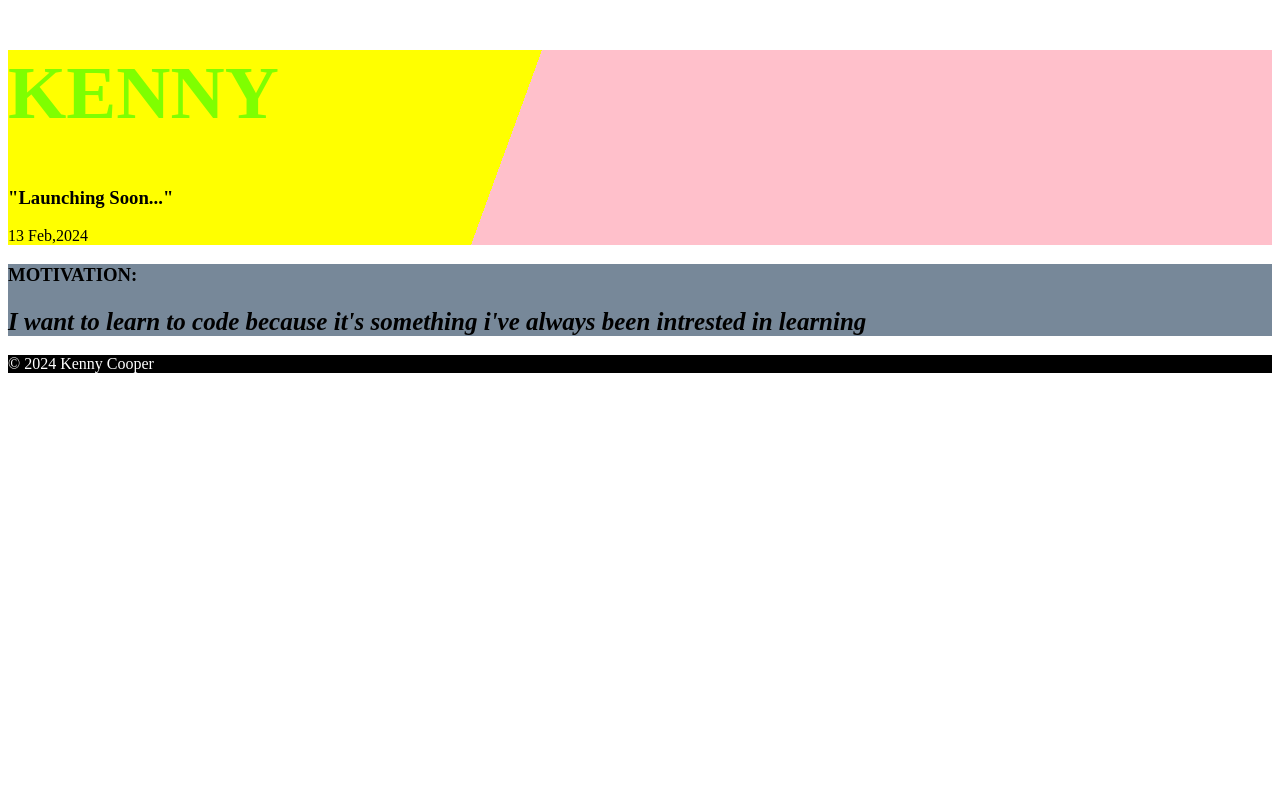
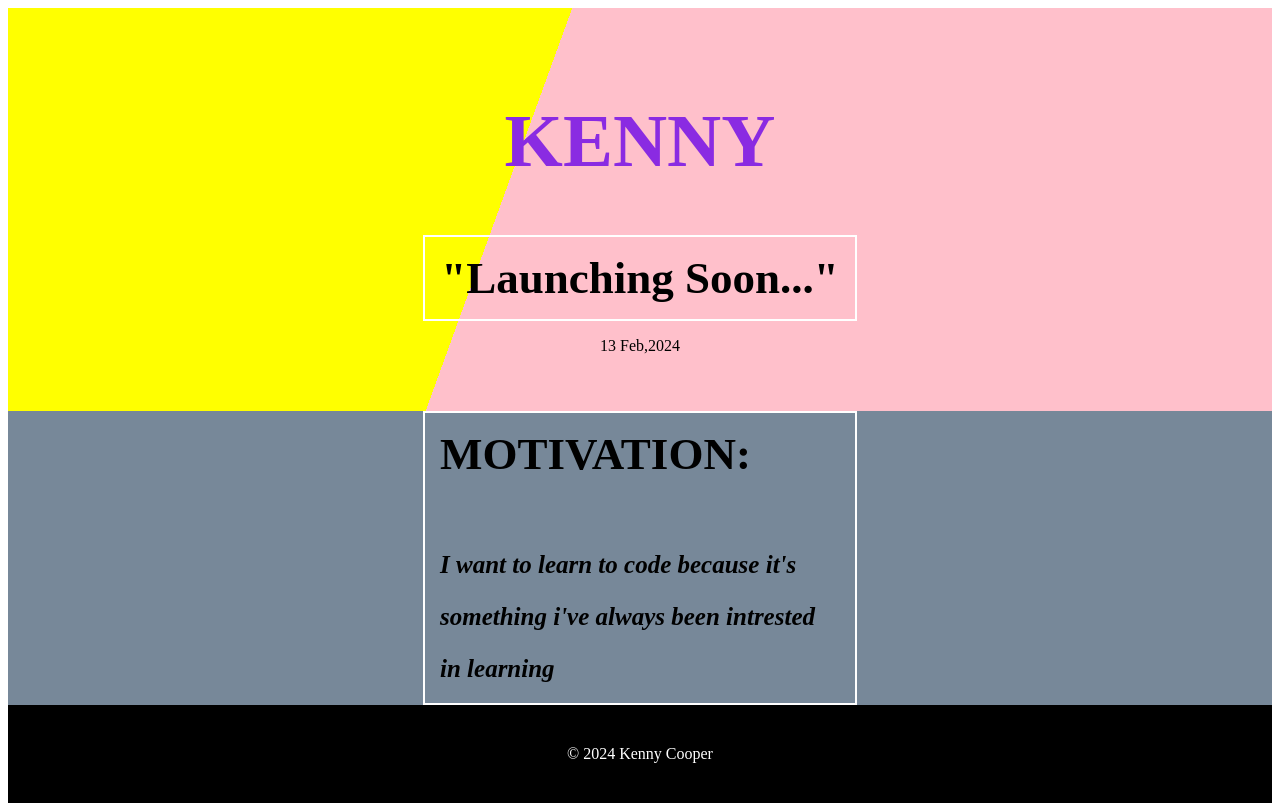
Before and after one commit to coopdalu/project1, a plain HTML site: page index.html in a window 1280 px wide. Drawn offline with Linux system fonts and the light colour scheme.

Commit message:
complete

```diff
--- a/style.css
+++ b/style.css
@@ -1,5 +1,5 @@
 h1{
-color:chartreuse;
+color:blueviolet;
 font-size: 75px;
 }
 
@@ -21,3 +21,17 @@ footer{
     background:black;
     color:white;
 }
+
+div{
+    text-align: center;
+    padding: 40px;
+}
+
+h3{
+    border: 2px solid white;
+    font-size: 45px;
+    padding: 15px;
+    margin: auto;
+    max-width: 400px;
+
+}
```
Also changed, not shown: Note.txt.
